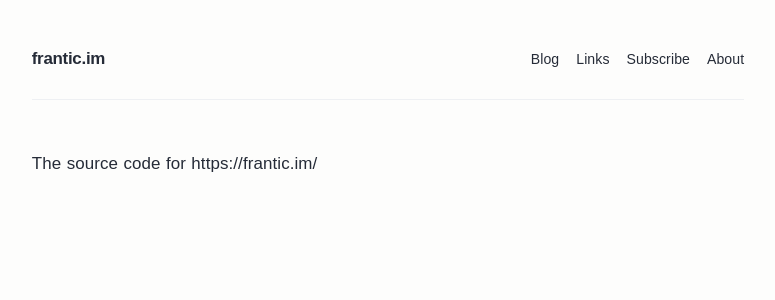
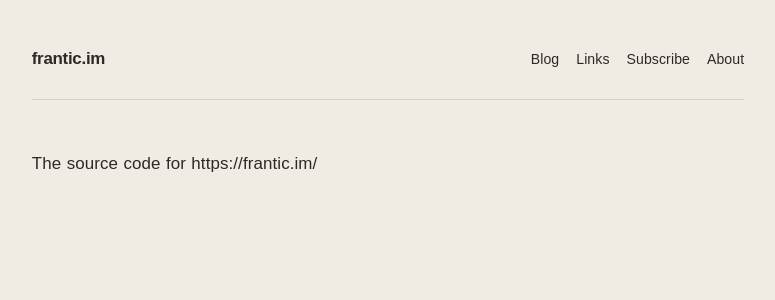
Before and after one commit to frantic/frantic.github.io, a Jekyll site: the page built from README.md, in a window 1280 px wide. Shown: the top 300 px of the page, without its empty margins (252-1027 px from the left). Built offline with Jekyll 4.4.1, drawn with Linux system fonts in a browser that asks for light colours; our own code applies the rules of GitHub Pages for plain Markdown files.

Commit message:
Update site color scheme to match OG art warm paper palette
Light: #f0ebe3 bg, #2d2926 text, #8b5e3c accent
Dark: #1e1b18 bg, #d4d0ca text, #c49a6c accent

Generated OG images now blend seamlessly into the light mode page.

Co-authored-by: Shelley <shelley@exe.dev>

```diff
--- a/_includes/styles.css
+++ b/_includes/styles.css
@@ -1,12 +1,12 @@
 /* Typography-first theme for frantic.im (Arial-centric) */
 :root {
-  /* Color scheme – light */
-  --background: hsl(40, 33%, 99%);
-  --text: hsl(220, 20%, 18%);
-  --text-secondary: hsl(220, 10%, 42%);
-  --accent: hsl(220, 72%, 46%);
-  --accent-underline: color-mix(in srgb, var(--accent) 60%, transparent);
-  --separator: hsla(220, 20%, 90%, 0.5);
+  /* Color scheme – light (warm paper) */
+  --background: #f0ebe3;
+  --text: #2d2926;
+  --text-secondary: #6b6460;
+  --accent: #8b5e3c;
+  --accent-underline: color-mix(in srgb, var(--accent) 50%, transparent);
+  --separator: #d5cec4;
 
   /* Typography */
   --body-font: Arial, Helvetica, "Helvetica Neue", system-ui, -apple-system, "Segoe UI", sans-serif;
@@ -52,12 +52,12 @@
 
 @media (prefers-color-scheme: dark) {
   :root {
-    --background: hsl(223, 16%, 12%);
-    --text: hsl(220, 20%, 92%);
-    --text-secondary: hsl(220, 10%, 70%);
-    --accent: hsl(220, 80%, 70%);
+    --background: #1e1b18;
+    --text: #d4d0ca;
+    --text-secondary: #8a8480;
+    --accent: #c49a6c;
     --accent-underline: color-mix(in srgb, var(--accent) 40%, transparent);
-    --separator: hsl(220, 12%, 22%);
+    --separator: #3a3530;
   }
 }
 
```
